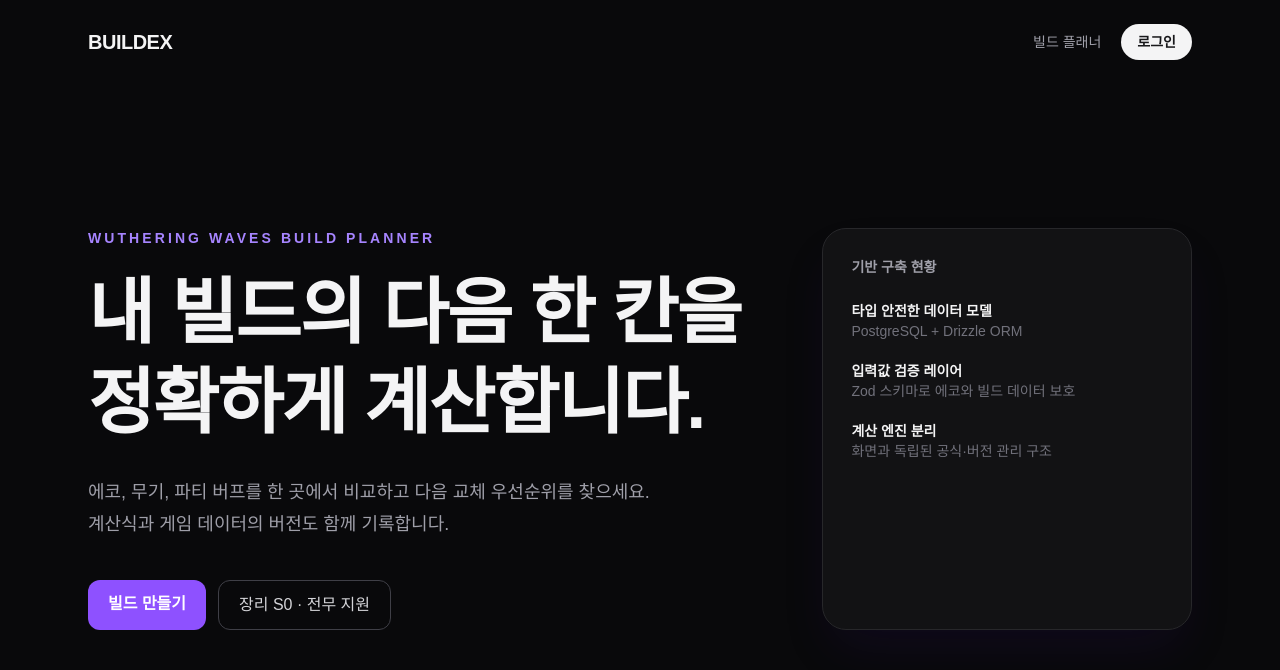
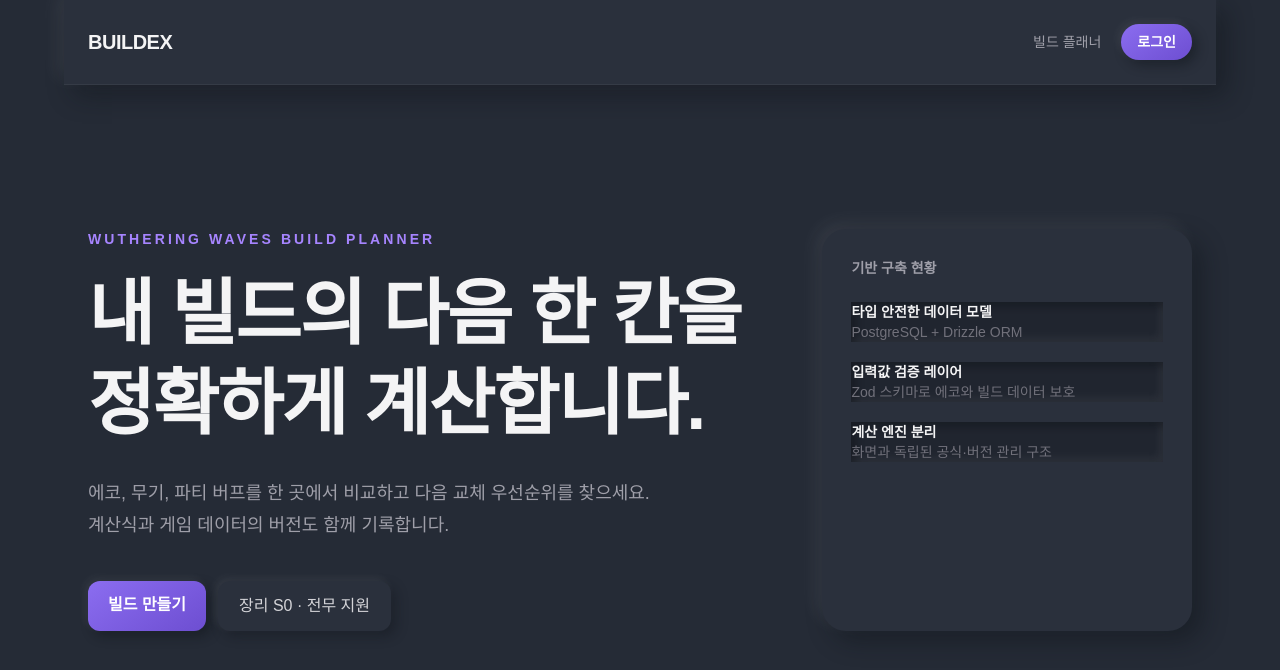
Before and after one commit to Erensia/Buildex, a Next.js app: page / in a window 1280 px wide. Shown: the top 670 px of the page. Built offline with nearby package versions, Linux system fonts and the light colour scheme.

Commit message:
style: apply neumorphic design system

```diff
--- a/src/app/globals.css
+++ b/src/app/globals.css
@@ -13,27 +13,163 @@
 }
 
 body {
-  background: var(--background);
+  background: #252b36;
   color: var(--foreground);
   font-family: Arial, Helvetica, sans-serif;
 }
 
-/* The build workspace needs a clearer depth hierarchy than the global dark theme. */
+:is(.neumorphic-app, .neumorphic-auth, .neumorphic-admin, .build-planner) {
+  --surface: #252b36;
+  --surface-raised: #2a303c;
+  --surface-pressed: #20252f;
+  --highlight: rgb(255 255 255 / 0.07);
+}
+
+/* Shared raised, pressed, and action states for the non-planner views. */
+.neumorphic-app header,
+.neumorphic-app aside,
+.neumorphic-auth > section,
+.neumorphic-admin > div > section,
+.neumorphic-admin > div > div.grid > section {
+  border-color: transparent;
+  background: var(--surface-raised);
+  box-shadow: 10px 10px 24px rgb(13 16 22 / 0.42), -7px -7px 18px var(--highlight);
+}
+
+.neumorphic-app header {
+  border-bottom: 1px solid rgb(255 255 255 / 0.05);
+}
+
+.neumorphic-app aside li,
+.neumorphic-admin article {
+  border-color: transparent;
+  background: var(--surface-pressed);
+  box-shadow: inset 4px 4px 9px rgb(12 15 20 / 0.48), inset -3px -3px 8px var(--highlight);
+}
+
+.neumorphic-auth input,
+.neumorphic-admin select,
+.neumorphic-admin textarea {
+  border-color: transparent;
+  background: var(--surface-pressed);
+  box-shadow: inset 4px 4px 9px rgb(12 15 20 / 0.48), inset -3px -3px 8px var(--highlight);
+}
+
+.neumorphic-auth input:focus,
+.neumorphic-admin select:focus,
+.neumorphic-admin textarea:focus {
+  border-color: rgb(167 139 250 / 0.52);
+  box-shadow: inset 4px 4px 9px rgb(12 15 20 / 0.48), inset -3px -3px 8px var(--highlight), 0 0 0 3px rgb(139 92 246 / 0.16);
+  outline: none;
+}
+
+.neumorphic-app a.rounded-full,
+.neumorphic-app a.rounded-xl.bg-violet-500,
+.neumorphic-auth button,
+.neumorphic-admin button.bg-violet-500 {
+  background: linear-gradient(145deg, #8b6df0, #6d4ed1);
+  box-shadow: 5px 5px 12px rgb(13 16 22 / 0.42), -3px -3px 8px rgb(255 255 255 / 0.07);
+}
+
+.neumorphic-app a.rounded-full {
+  color: #fff;
+}
+
+.neumorphic-app main > section > div > span {
+  border-color: transparent;
+  background: var(--surface-raised);
+  box-shadow: 5px 5px 12px rgb(13 16 22 / 0.35), -3px -3px 8px var(--highlight);
+}
+
+.neumorphic-app a.rounded-xl.border,
+.neumorphic-admin a.rounded-lg.border,
+.neumorphic-admin button.border {
+  border-color: transparent;
+  background: var(--surface-raised);
+  box-shadow: 5px 5px 12px rgb(13 16 22 / 0.35), -3px -3px 8px var(--highlight);
+}
+
+.neumorphic-app a.rounded-xl.bg-violet-500:hover,
+.neumorphic-auth button:hover,
+.neumorphic-admin button.bg-violet-500:hover {
+  background: linear-gradient(145deg, #9b7eff, #7658dd);
+}
+
+.neumorphic-app a.rounded-xl:active,
+.neumorphic-auth button:active,
+.neumorphic-admin button:active {
+  box-shadow: inset 3px 3px 7px rgb(12 15 20 / 0.34), inset -2px -2px 5px var(--highlight);
+  transform: translateY(1px);
+}
+
+/* Build planner: a restrained dark neumorphic surface system. */
+.build-planner {
+  --surface: #252b36;
+  --surface-raised: #2a303c;
+  --surface-pressed: #20252f;
+  --highlight: rgb(255 255 255 / 0.07);
+  background: var(--surface);
+  background-image: none;
+}
+
+.build-planner header {
+  border-bottom: 1px solid rgb(255 255 255 / 0.05);
+}
+
+.build-planner > div > div.mb-8 {
+  border-color: rgb(255 255 255 / 0.07);
+}
+
 .build-planner > div > div.grid > section > section,
 .build-planner > div > div.grid > aside > section:not(:first-child) {
-  border-color: rgb(255 255 255 / 0.14);
-  background-image: linear-gradient(155deg, rgb(39 39 50 / 0.98), rgb(24 24 32 / 0.97) 52%, rgb(13 13 18 / 0.98));
-  box-shadow: 0 18px 38px rgb(0 0 0 / 0.28), inset 0 1px 0 rgb(255 255 255 / 0.06);
+  border-color: transparent;
+  background: var(--surface-raised);
+  box-shadow: 10px 10px 24px rgb(13 16 22 / 0.42), -7px -7px 18px var(--highlight);
+}
+
+.build-planner > div > div.grid > aside > section:first-child {
+  border-color: rgb(167 139 250 / 0.24);
+  background: linear-gradient(145deg, #34304c, #282d3a 58%, #20252f);
+  box-shadow: 12px 12px 28px rgb(13 16 22 / 0.46), -6px -6px 16px rgb(255 255 255 / 0.06);
 }
 
 .build-planner > div > div.grid > section > section .grid > div.rounded-xl,
-.build-planner > div > div.grid > section > section label.rounded-xl {
-  border-color: rgb(255 255 255 / 0.12);
-  background-image: linear-gradient(160deg, rgb(39 39 48 / 0.78), rgb(16 16 22 / 0.9));
-  box-shadow: inset 0 1px 0 rgb(255 255 255 / 0.05), 0 8px 20px rgb(0 0 0 / 0.16);
+.build-planner > div > div.grid > section > section label.rounded-xl,
+.build-planner aside dl > div {
+  border-color: transparent;
+  background: var(--surface-pressed);
+  box-shadow: inset 4px 4px 9px rgb(12 15 20 / 0.48), inset -3px -3px 8px var(--highlight);
 }
 
 .build-planner select,
 .build-planner input[type="text"] {
-  background-image: linear-gradient(180deg, rgb(9 9 13), rgb(24 24 31));
+  border-color: transparent;
+  background: var(--surface-pressed);
+  box-shadow: inset 4px 4px 9px rgb(12 15 20 / 0.48), inset -3px -3px 8px var(--highlight);
 }
+
+.build-planner select:hover,
+.build-planner input[type="text"]:hover {
+  border-color: rgb(167 139 250 / 0.24);
+}
+
+.build-planner button.rounded-xl.bg-violet-500 {
+  background: linear-gradient(145deg, #8b6df0, #6d4ed1);
+  box-shadow: 5px 5px 12px rgb(13 16 22 / 0.42), -3px -3px 8px rgb(255 255 255 / 0.07);
+}
+
+.build-planner button.rounded-xl.bg-violet-500:hover {
+  background: linear-gradient(145deg, #9b7eff, #7658dd);
+}
+
+.build-planner button.rounded-xl.border {
+  border-color: transparent;
+  background: var(--surface-raised);
+  box-shadow: 5px 5px 12px rgb(13 16 22 / 0.35), -3px -3px 8px var(--highlight);
+}
+
+.build-planner button.rounded-xl.border:active,
+.build-planner button.rounded-xl.bg-violet-500:active {
+  box-shadow: inset 3px 3px 7px rgb(12 15 20 / 0.34), inset -2px -2px 5px var(--highlight);
+  transform: translateY(1px);
+}
--- a/src/app/page.tsx
+++ b/src/app/page.tsx
@@ -2,7 +2,7 @@
 
 export default function Home() {
   return (
-    <div className="min-h-screen bg-zinc-950 text-zinc-100">
+    <div className="neumorphic-app min-h-screen bg-[#252b36] text-zinc-100">
       <header className="mx-auto flex max-w-6xl items-center justify-between px-6 py-6">
         <span className="text-xl font-black tracking-tight">BUILDEX</span>
         <nav className="flex items-center gap-5 text-sm text-zinc-400">
--- a/src/components/admin-data-manager.tsx
+++ b/src/components/admin-data-manager.tsx
@@ -93,7 +93,7 @@
   }
   const rows = useMemo(() => data[{ character: "characters", weapon: "weapons", echo: "echoes", echoSet: "echoSets", mainStat: "mainStats", echoSetMembership: "memberships" }[entity]] ?? [], [data, entity]);
 
-  return <main className="min-h-screen bg-zinc-950 px-5 py-8 text-zinc-100 sm:px-8"><div className="mx-auto max-w-6xl">
+  return <main className="neumorphic-admin min-h-screen bg-[#252b36] px-5 py-8 text-zinc-100 sm:px-8"><div className="mx-auto max-w-6xl">
     <header className="mb-8 flex flex-wrap items-center justify-between gap-4"><div><p className="text-xs font-bold tracking-[.18em] text-violet-300">RELEASE ADMINISTRATION</p><h1 className="mt-1 text-3xl font-black">게임 데이터 릴리스</h1><p className="mt-2 text-sm text-zinc-400">{adminName}님 · 공개 데이터는 읽기 전용이며, 변경은 초안에서만 이뤄집니다.</p></div><Link href="/build" className="rounded-lg border border-zinc-700 px-4 py-2 text-sm font-semibold hover:bg-zinc-800">플래너로 이동</Link></header>
     <section className="mb-6 rounded-2xl border border-zinc-800 bg-zinc-900/60 p-5"><div className="flex flex-wrap items-end gap-3"><label className="min-w-64 flex-1 text-sm font-bold">작업 릴리스<select value={releaseId} onChange={(event) => setReleaseId(event.target.value)} className="mt-2 w-full rounded-lg border border-zinc-700 bg-zinc-950 p-3">{releases.map((item) => <option key={item.id} value={item.id}>{item.version} · {item.status} · {item.sourceSnapshot}</option>)}</select></label><button onClick={() => void createDraft()} disabled={!game} className="rounded-lg bg-violet-500 px-4 py-3 text-sm font-bold hover:bg-violet-400 disabled:opacity-50">현재 공개본에서 초안 만들기</button>{editable && <button onClick={() => void validateAndPublish()} className="rounded-lg border border-emerald-500/60 px-4 py-3 text-sm font-bold text-emerald-200 hover:bg-emerald-500/10">검증 후 Publish</button>}</div>{release && <p className="mt-3 text-sm text-zinc-400">{release.status === "draft" ? "초안: 저장해도 사용자에게 노출되지 않습니다." : release.status === "published" ? "현재 공개 릴리스: 직접 수정할 수 없습니다." : "보존된 과거 릴리스: 읽기 전용입니다."}</p>}</section>
     <div className="grid gap-6 lg:grid-cols-[0.9fr_1.1fr]"><section className="rounded-2xl border border-zinc-800 bg-zinc-900/60 p-5"><label className="text-sm font-bold">데이터 종류</label><select disabled={!editable} value={entity} onChange={(event) => { const next = event.target.value as Entity; setEntity(next); setPayload(JSON.stringify(examples[next], null, 2)); }} className="mt-2 w-full rounded-lg border border-zinc-700 bg-zinc-950 p-3 disabled:opacity-50">{(Object.keys(labels) as Entity[]).map((key) => <option value={key} key={key}>{labels[key]}</option>)}</select><p className="mt-4 text-sm leading-6 text-zinc-400">JSON은 선택한 초안에만 저장됩니다. 발행 전에는 언제든 안전하게 수정할 수 있습니다.</p><textarea disabled={!editable} value={payload} onChange={(event) => setPayload(event.target.value)} spellCheck={false} className="mt-4 h-[360px] w-full rounded-lg border border-zinc-700 bg-zinc-950 p-3 font-mono text-xs leading-5 text-zinc-200 disabled:opacity-50" /><button disabled={!editable} onClick={() => void save()} className="mt-4 w-full rounded-lg bg-violet-500 px-4 py-3 font-bold hover:bg-violet-400 disabled:opacity-50">초안에 저장</button>{message && <p className="mt-3 text-sm text-violet-200">{message}</p>}</section>
--- a/src/components/auth-form.tsx
+++ b/src/components/auth-form.tsx
@@ -38,7 +38,7 @@
   }
 
   return (
-    <main className="flex min-h-screen items-center justify-center bg-zinc-950 p-6 text-zinc-100">
+    <main className="neumorphic-auth flex min-h-screen items-center justify-center bg-[#252b36] p-6 text-zinc-100">
       <section className="w-full max-w-md rounded-3xl border border-zinc-800 bg-zinc-900 p-8 shadow-2xl">
         <Link className="text-sm font-black tracking-widest text-violet-400" href="/">BUILDEX</Link>
         <h1 className="mt-7 text-3xl font-black">{isSignup ? "빌드 기록을 시작하세요" : "다시 만나서 반가워요"}</h1>
--- a/src/components/build-planner.tsx
+++ b/src/components/build-planner.tsx
@@ -26,7 +26,7 @@
 const slots: { slot: number; cost: 1 | 3 | 4 }[] = [{ slot: 1, cost: 4 }, { slot: 2, cost: 3 }, { slot: 3, cost: 3 }, { slot: 4, cost: 1 }, { slot: 5, cost: 1 }];
 const statLabels: Record<StatKey, string> = { baseAttack: "기초 공격력", flatAttack: "공격력", attackPercent: "공격력 %", flatHealth: "HP", healthPercent: "HP %", flatDefense: "방어력", defensePercent: "방어력 %", critRate: "치명타 확률", critDamage: "치명타 피해", energyRegen: "공명 효율", fusionDamageBonus: "용융 피해 보너스", spectroDamageBonus: "회절 피해 보너스", glacioDamageBonus: "응결 피해 보너스", basicAttackDamageBonus: "일반 공격 피해 보너스", heavyAttackDamageBonus: "강공격 피해 보너스", resonanceSkillDamageBonus: "공명 스킬 피해 보너스", resonanceLiberationDamageBonus: "공명 해방 피해 보너스" };
 const trackedStats = Object.keys(echoSubstatRolls) as (keyof typeof echoSubstatRolls)[];
-const inputClass = "mt-2 w-full rounded-xl border border-white/10 bg-gradient-to-b from-zinc-950 to-zinc-900 px-3 py-2.5 text-sm text-zinc-100 shadow-inner shadow-black/30 outline-none transition placeholder:text-zinc-600 hover:border-white/20 focus:border-violet-400 focus:ring-2 focus:ring-violet-400/15";
+const inputClass = "mt-2 w-full rounded-xl border border-transparent bg-[#20252f] px-3 py-2.5 text-sm text-zinc-100 outline-none transition placeholder:text-zinc-600 focus:border-violet-400/50 focus:ring-2 focus:ring-violet-400/15";
 
 function format(value: number) { return Number.isInteger(value) ? String(value) : value.toFixed(1); }
 const percentStats = new Set<string>(["attackPercent", "healthPercent", "defensePercent", "critRate", "critDamage", "energyRegen", "fusionDamageBonus", "spectroDamageBonus", "glacioDamageBonus", "basicAttackDamageBonus", "heavyAttackDamageBonus", "resonanceSkillDamageBonus", "resonanceLiberationDamageBonus"]);
@@ -113,7 +113,7 @@
   const game = data.games[0];
   const statCards = [["CRIT Rate", calculation?.result.critRate ?? 0], ["CRIT DMG", calculation?.result.critDamage ?? 0], ["Energy Regen", calculation?.result.energyRegen ?? 0], ["Fusion DMG", calculation?.result.fusionDamageBonus ?? 0], ["Spectro DMG", calculation?.result.spectroDamageBonus ?? 0], ["Glacio DMG", calculation?.result.glacioDamageBonus ?? 0]] as const;
 
-  return <main className="build-planner min-h-screen bg-[radial-gradient(circle_at_12%_8%,rgba(76,29,149,.26),transparent_29rem),radial-gradient(circle_at_88%_0%,rgba(124,58,237,.22),transparent_34rem),linear-gradient(135deg,#09090b_0%,#11111c_48%,#09090b_100%)] bg-fixed pb-16 text-zinc-100">
+  return <main className="build-planner min-h-screen bg-[#252b36] pb-16 text-zinc-100">
     <header className="mx-auto flex max-w-7xl items-center justify-between px-5 py-5 sm:px-8">
       <Link className="text-lg font-black tracking-tight text-white" href="/">BUILDEX<span className="text-violet-400">.</span></Link>
       <div className="flex items-center gap-3 text-sm"><span className="hidden text-zinc-400 sm:block">{userName}</span><button className="rounded-lg border border-white/10 px-3 py-1.5 text-zinc-300 transition hover:border-white/25 hover:text-white" onClick={() => signOut({ callbackUrl: "/" })}>로그아웃</button></div>
```
